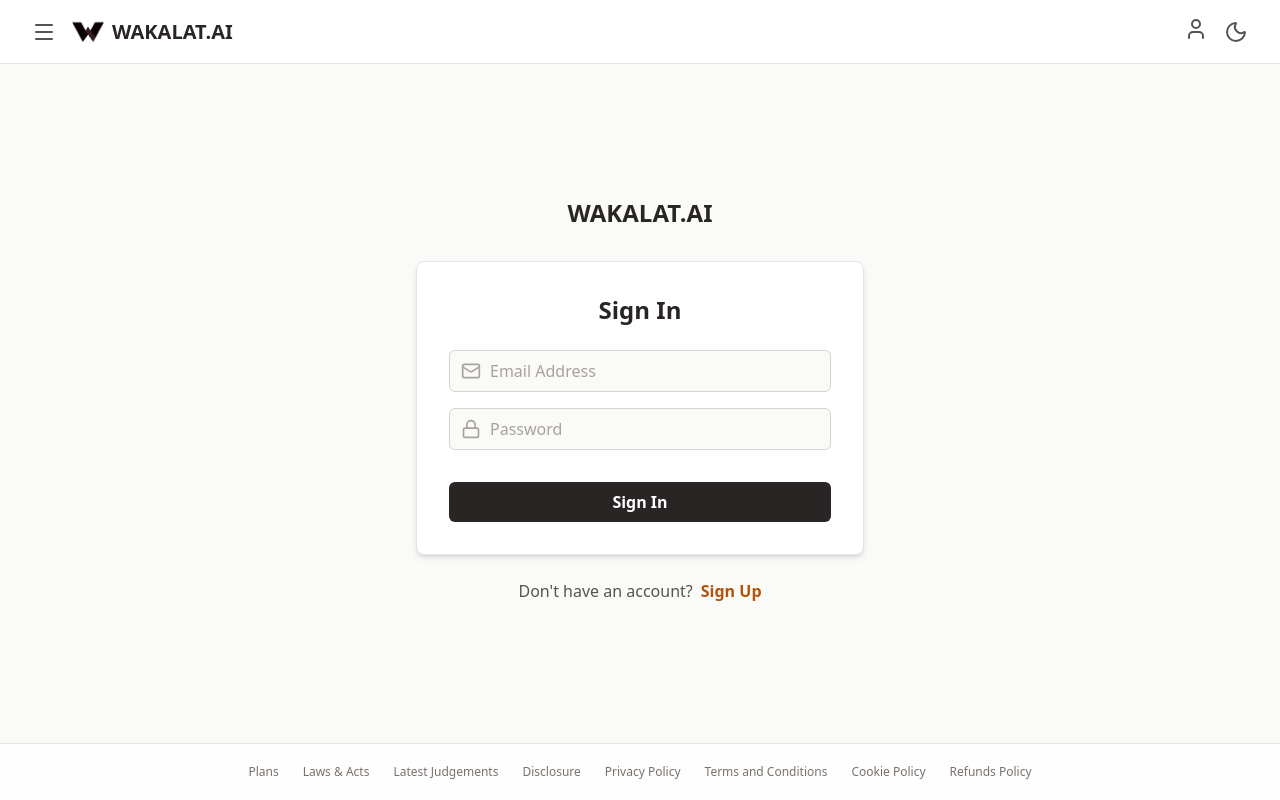
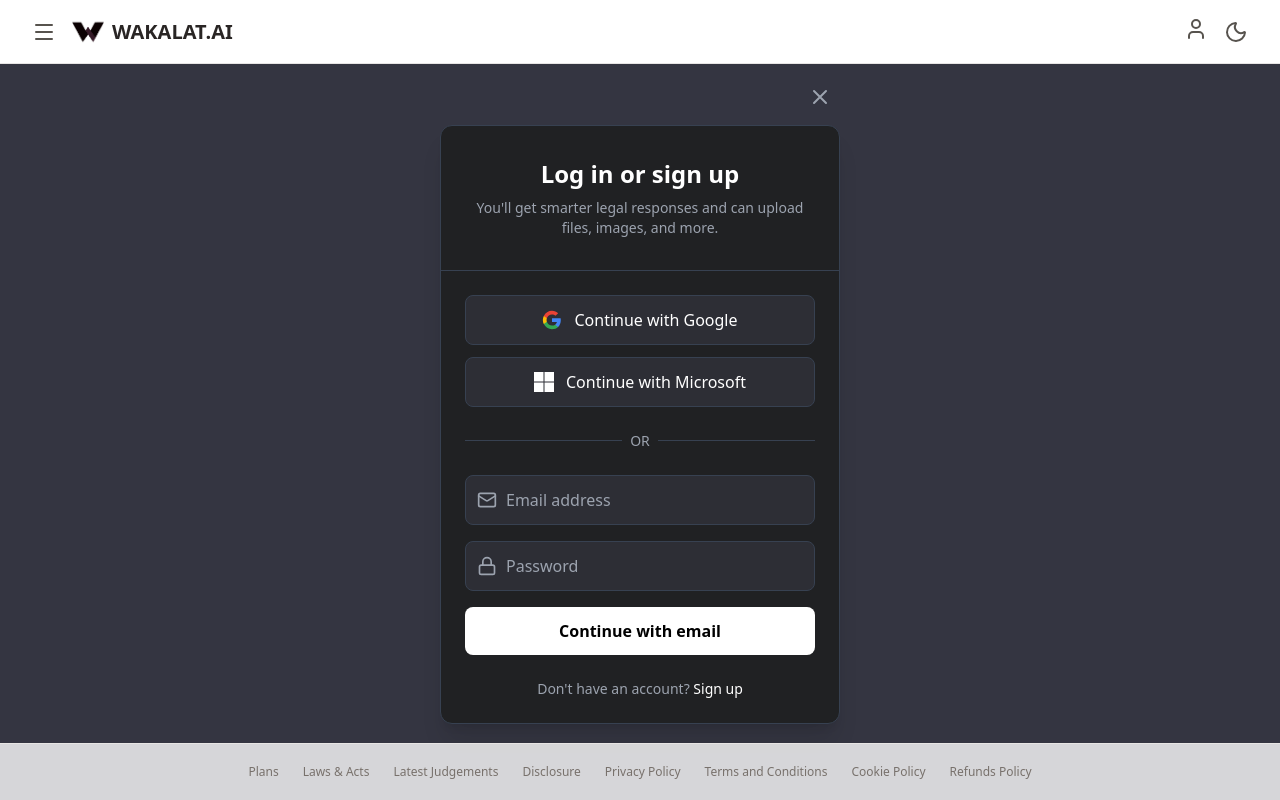
Before and after one commit to sufiyansayyed19/Wakalat_AI_frontend, a Next.js app: page /auth in a window 1280 px wide. Built offline with nearby package versions, Linux system fonts and the light colour scheme.

Commit message:
auth page updated

```diff
--- a/src/app/auth/page.tsx
+++ b/src/app/auth/page.tsx
@@ -3,21 +3,21 @@
 import { useState } from 'react';
 import Link from 'next/link';
 import { Mail, Lock, User as UserIcon } from 'lucide-react';
+import { signIn } from 'next-auth/react';
+import toast from 'react-hot-toast';
 
-// --- CORRECTED CODE ---
-// InputField is now defined OUTSIDE the AuthPage component.
+// InputField component with dark theme
 const InputField = ({ icon, type, placeholder }: { icon: React.ReactNode, type: string, placeholder: string }) => (
   <div className="relative flex items-center mb-4">
-    <span className="absolute left-3 text-stone-400">{icon}</span>
+    <span className="absolute left-3 text-gray-400">{icon}</span>
     <input
       type={type}
       placeholder={placeholder}
-      className="w-full pl-10 pr-3 py-2 bg-stone-50 border border-stone-300 rounded-md placeholder:text-stone-400 focus:ring-1 focus:ring-amber-700 focus:border-amber-700 focus:outline-none transition"
+      className="w-full pl-10 pr-3 py-3 bg-[#2D2E35] border border-gray-700 rounded-lg text-white placeholder:text-gray-400 focus:ring-1 focus:ring-blue-500 focus:border-blue-500 focus:outline-none transition"
       required
     />
   </div>
 );
-
 
 export default function AuthPage() {
   const [isSignUp, setIsSignUp] = useState(false);
@@ -27,45 +27,118 @@
   };
 
   return (
-    <main className="flex min-h-screen flex-col items-center justify-center bg-stone-50 p-4">
-      <div className="w-full max-w-md">
-        <div className="text-center mb-8">
-          <Link href="/" className="text-2xl font-bold text-stone-800 hover:text-stone-900 transition-colors">
-            WAKALAT.AI
+    <main className="flex min-h-screen flex-col items-center justify-center bg-[#343541] p-4">
+      <div className="w-full max-w-[400px]">
+        {/* Close button */}
+        <div className="flex justify-end mb-2">
+          <Link href="/" className="p-2 text-gray-400 hover:text-white rounded-full transition-colors">
+            <svg width="24" height="24" viewBox="0 0 24 24" fill="none" xmlns="http://www.w3.org/2000/svg">
+              <path d="M18 6L6 18M6 6L18 18" stroke="currentColor" strokeWidth="2" strokeLinecap="round" strokeLinejoin="round"/>
+            </svg>
           </Link>
         </div>
 
-        <div className="bg-white p-8 rounded-lg shadow-md border border-stone-200">
-          <h1 className="text-2xl font-bold text-center text-stone-800 mb-6">
-            {isSignUp ? 'Create an Account' : 'Sign In'}
+        <div className="bg-[#202123] rounded-xl shadow-xl border border-gray-700">
+          {/* Modal Header */}
+          <div className="px-6 py-8 text-center border-b border-gray-700">
+            <h1 className="text-2xl font-semibold text-white mb-2">
+              {isSignUp ? 'Sign up' : 'Log in or sign up'}
             </h1>
+            <p className="text-sm text-gray-400">
+              You&apos;ll get smarter legal responses and can upload files, images, and more.
+            </p>
+          </div>
 
-          <form>
+          {/* Modal Body */}
+          <div className="p-6 space-y-6">
+            {/* Social Login Buttons */}
+            <div className="space-y-3">
+              <button
+                type="button"
+                onClick={() => {
+                  toast.promise(
+                    signIn('google', { callbackUrl: '/' }),
+                    {
+                      loading: 'Connecting to Google...',
+                      success: 'Signed in successfully!',
+                      error: 'Could not sign in with Google'
+                    }
+                  );
+                }}
+                className="w-full flex items-center justify-center gap-3 bg-[#2D2E35] text-white font-medium py-3 px-4 rounded-lg hover:bg-[#3E3F48] border border-gray-700 transition-colors"
+              >
+                <svg className="w-5 h-5" viewBox="0 0 24 24">
+                  <path
+                    d="M22.56 12.25c0-.78-.07-1.53-.2-2.25H12v4.26h5.92c-.26 1.37-1.04 2.53-2.21 3.31v2.77h3.57c2.08-1.92 3.28-4.74 3.28-8.09z"
+                    fill="#4285F4"
+                  />
+                  <path
+                    d="M12 23c2.97 0 5.46-.98 7.28-2.66l-3.57-2.77c-.98.66-2.23 1.06-3.71 1.06-2.86 0-5.29-1.93-6.16-4.53H2.18v2.84C3.99 20.53 7.7 23 12 23z"
+                    fill="#34A853"
+                  />
+                  <path
+                    d="M5.84 14.09c-.22-.66-.35-1.36-.35-2.09s.13-1.43.35-2.09V7.07H2.18C1.43 8.55 1 10.22 1 12s.43 3.45 1.18 4.93l2.85-2.22.81-.62z"
+                    fill="#FBBC05"
+                  />
+                  <path
+                    d="M12 5.38c1.62 0 3.06.56 4.21 1.64l3.15-3.15C17.45 2.09 14.97 1 12 1 7.7 1 3.99 3.47 2.18 7.07l3.66 2.84c.87-2.6 3.3-4.53 6.16-4.53z"
+                    fill="#EA4335"
+                  />
+                </svg>
+                Continue with Google
+              </button>
+
+              {/* Add Microsoft button - optional */}
+              <button
+                type="button"
+                className="w-full flex items-center justify-center gap-3 bg-[#2D2E35] text-white font-medium py-3 px-4 rounded-lg hover:bg-[#3E3F48] border border-gray-700 transition-colors"
+              >
+                <svg width="20" height="20" viewBox="0 0 20 20" fill="currentColor">
+                  <path d="M9.5 0h-9.5v9.5h9.5v-9.5z"></path>
+                  <path d="M20 0h-9.5v9.5h9.5v-9.5z"></path>
+                  <path d="M9.5 10.5h-9.5v9.5h9.5v-9.5z"></path>
+                  <path d="M20 10.5h-9.5v9.5h9.5v-9.5z"></path>
+                </svg>
+                Continue with Microsoft
+              </button>
+            </div>
+
+            <div className="relative">
+              <div className="absolute inset-0 flex items-center">
+                <div className="w-full border-t border-gray-700"></div>
+              </div>
+              <div className="relative flex justify-center text-sm">
+                <span className="px-2 bg-[#202123] text-gray-400">OR</span>
+              </div>
+            </div>
+
+            {/* Email Form */}
+            <form className="space-y-4">
               {isSignUp && (
                 <InputField icon={<UserIcon size={20} />} type="text" placeholder="Full Name" />
               )}
-            <InputField icon={<Mail size={20} />} type="email" placeholder="Email Address" />
+              <InputField icon={<Mail size={20} />} type="email" placeholder="Email address" />
               <InputField icon={<Lock size={20} />} type="password" placeholder="Password" />
 
               <button
                 type="submit"
-              className="w-full mt-4 px-4 py-2 bg-stone-800 text-white rounded-md font-semibold hover:bg-stone-900 transition-colors focus:outline-none focus:ring-2 focus:ring-offset-2 focus:ring-stone-800"
+                className="w-full bg-white hover:bg-gray-100 text-black font-semibold py-3 px-4 rounded-lg transition-colors focus:outline-none focus:ring-2 focus:ring-offset-2 focus:ring-white"
               >
-              {isSignUp ? 'Sign Up' : 'Sign In'}
+                Continue with email
               </button>
             </form>
-        </div>
 
-        <div className="text-center mt-6">
-          <p className="text-stone-600">
-            {isSignUp ? 'Already have an account?' : "Don't have an account?"}
+            {/* Toggle Sign Up/Sign In */}
+            <p className="text-center text-gray-400 text-sm">
+              {isSignUp ? 'Already have an account?' : "Don't have an account?"}{' '}
               <button
                 onClick={toggleForm}
-              className="ml-2 font-semibold text-amber-700 hover:underline focus:outline-none"
+                className="text-white hover:underline focus:outline-none"
               >
-              {isSignUp ? 'Sign In' : 'Sign Up'}
+                {isSignUp ? 'Sign in' : 'Sign up'}
               </button>
             </p>
+          </div>
         </div>
       </div>
     </main>
```
Lines whose indentation alone changed are shown as unchanged.
